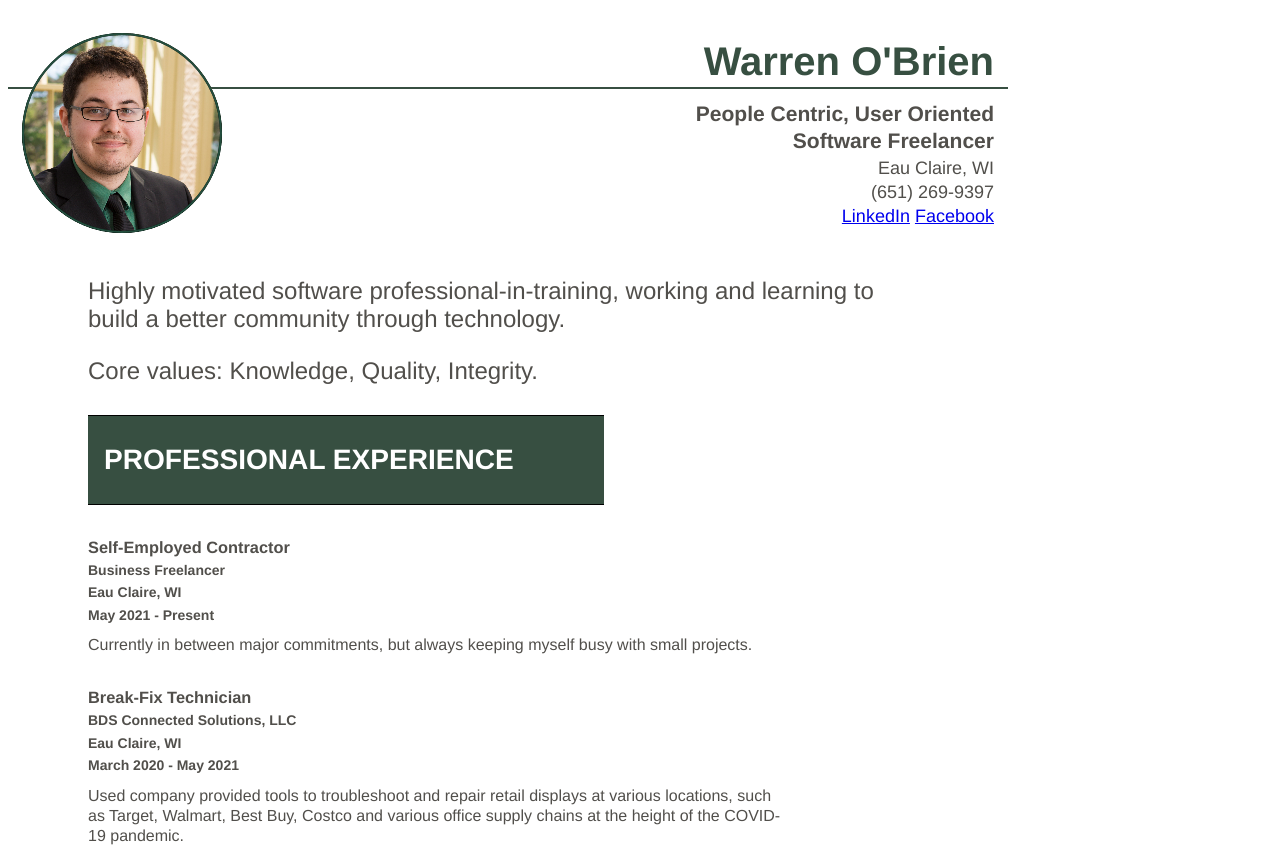
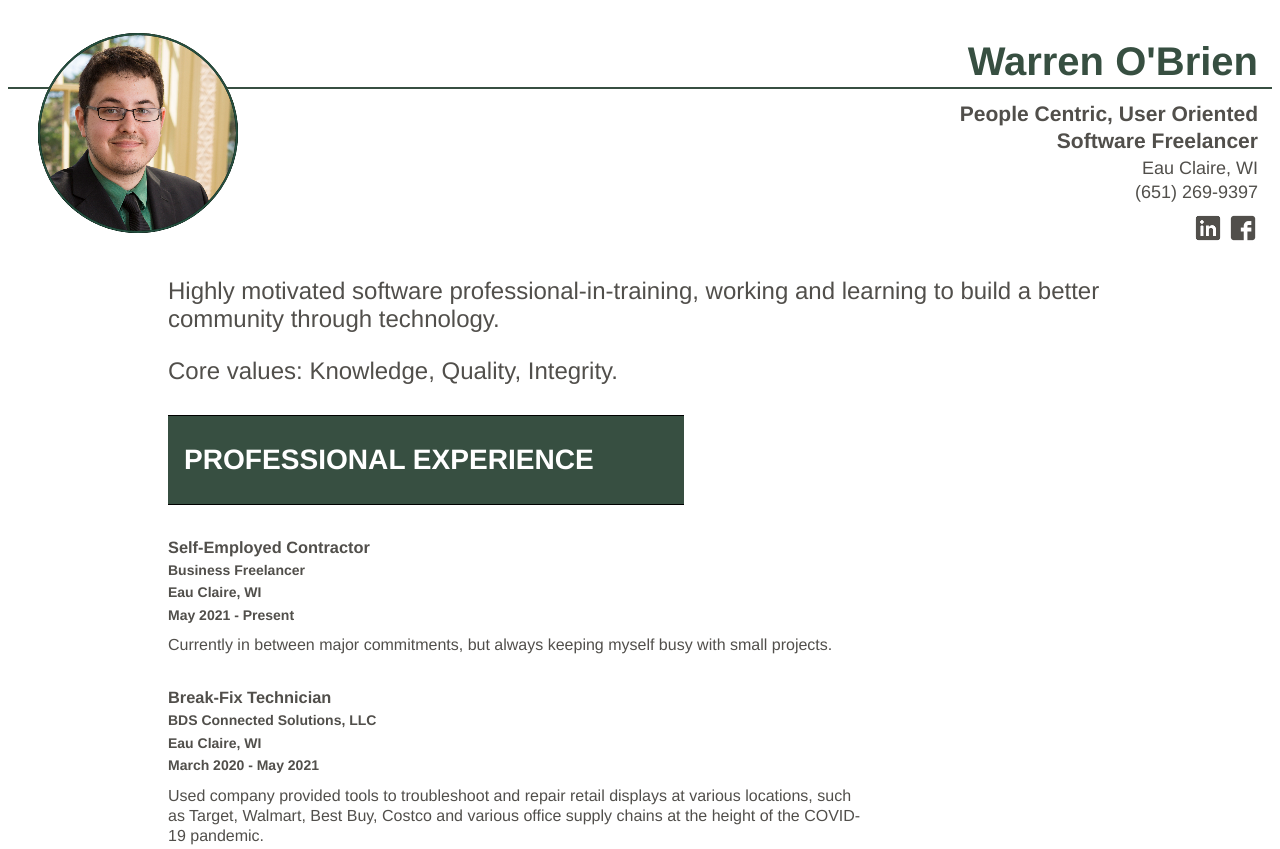
Before and after one commit to whoguy24/whoguy24.github.io, a plain HTML site: page index.html in a window 1280 px wide. Shown: the top 849 px of the page. Drawn offline with Linux system fonts and the light colour scheme.

Commit message:
Add files via upload

```diff
--- a/index.html
+++ b/index.html
@@ -1,7 +1,5 @@
 <!DOCTYPE html>
 <html>
-
-  <!-- DEVELOPER NOTE: I am an amateur at best with HTML, so if you can see something I'm doing down below that could be cleaned up, or otherwise handled more elegantly, drop me a line! (651) 269-9397 -->
 
   <head>
     <title>Warren O'Brien Online Resume</title>
@@ -26,8 +24,14 @@
           <h3>Software Freelancer</h3>
           <p>Eau Claire, WI</p>
           <p>(651) 269-9397</p>
-          <a href="https://www.linkedin.com/in/warren-obrien/">LinkedIn</a>
-          <a href="https://www.facebook.com/whoguy">Facebook</a>
+          <div class="res_header_bottom_social">
+            <a target="_blank" href="https://www.linkedin.com/in/warren-obrien/">
+              <img src="icon_li.png">
+            </a>
+            <a target="_blank" href="https://www.facebook.com/whoguy">
+              <img src="icon_fb.png">
+            </a>
+          </div>
         </div>
       </div>
     </div>
--- a/style.css
+++ b/style.css
@@ -1,6 +1,6 @@
 body {
   background-color: white;
-  max-width: 1000px;
+  max-width: 1400px;
 }
 .res_header {
   height: 210px;
@@ -10,7 +10,7 @@ body {
 }
 .res_header_img {
   position: absolute;
-  margin-left: 14px;
+  margin-left: 30px;
   margin-top: 6px;
 }
 .res_header_top {
@@ -42,11 +42,16 @@ body {
   line-height: 6px;
   color: #514F4B;
 }
+.res_header_bottom_social a {
+  text-align: right;
+  border-bottom: 5px solid white;
+  text-decoration:none;
+}
 .res_content {
   margin-top: 40px;
-  margin-left: 80px;
+  margin-left: 160px;
   margin-right: 80px;
-  margin-bottom: 90%;
+  margin-bottom: 30%;
 }
 .res_content_desc {
   font-size: 24px;
@@ -88,8 +93,8 @@ body {
   color: #514F4B;
 }
 .res_content_gallery_item {
-  margin-top: 20px;
-  border: 1px solid #ccc;
+  margin-top: 40px;
+  margin-right: 10px;
   float: left;
   width: 200px;
   height: 270px;
```
Also changed, not shown: icon_fb.png (added), icon_li.png (added).
